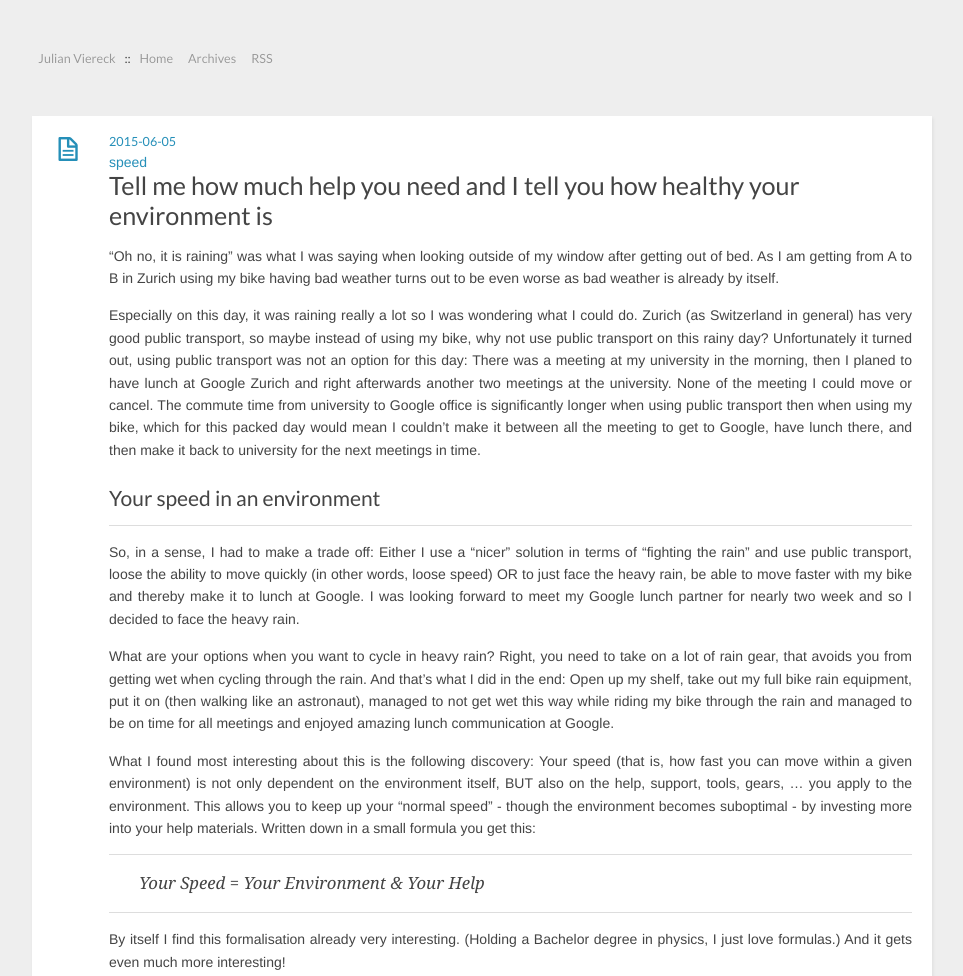
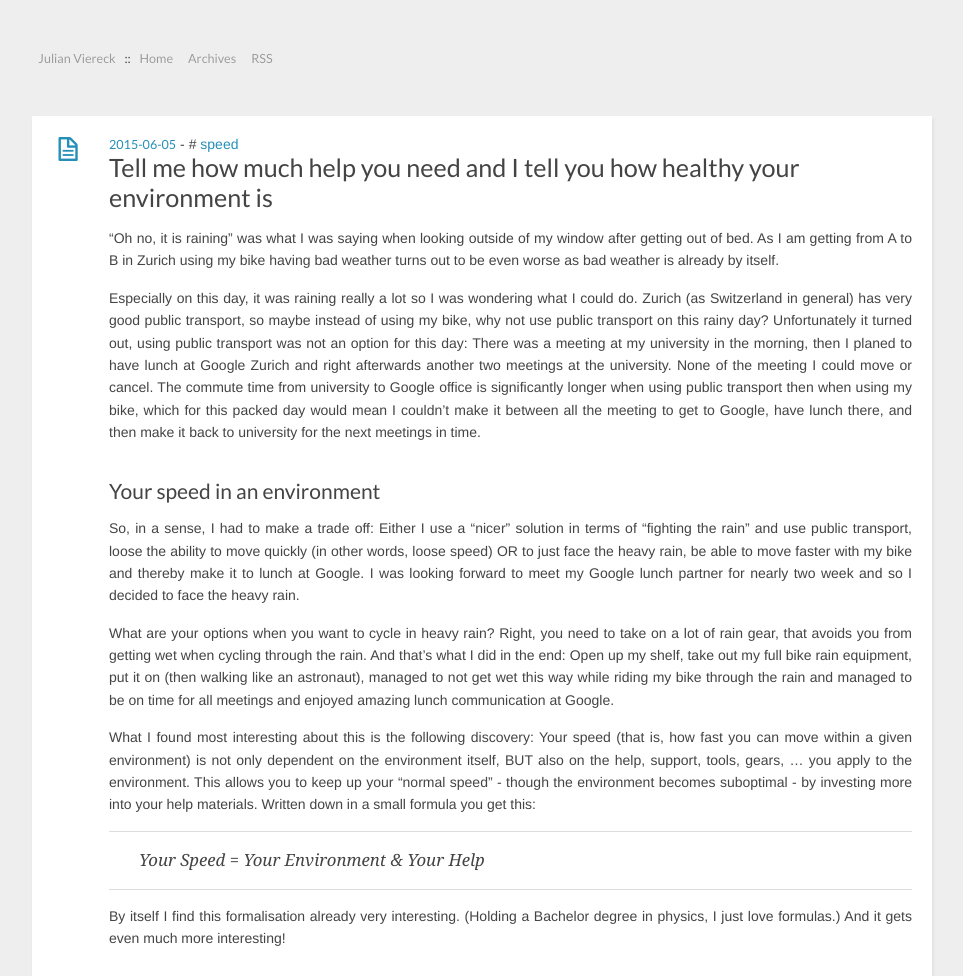
Before and after one commit to jviereck/jviereck.github.com, a plain HTML site: page index.html in a window 1280 px wide. Shown: the top 976 px of the page, without its empty margins (8-971 px from the left). Drawn offline with nearby package versions, Linux system fonts and the light colour scheme.

Commit message:
Site updated: 2015-06-07 13:35:59

```diff
--- a/css/style.css
+++ b/css/style.css
@@ -265,8 +265,16 @@ article header time {
   color: #999;
   font: 0.9em "Lato", Helvetica Neue, Helvetica, Arial, sans-serif;
   margin-bottom: 5px;
-  display: block;
+  display: inline;
   line-height: 1;
+}
+article header .tags {
+  display: inline;
+}
+article header .tags:before {
+  content: '- #';
+  top: 3px;
+  left: 2px;
 }
 article header .title {
   font-weight: normal;
@@ -366,9 +374,9 @@ article .entry dl dl {
 article .entry h1,
 article .entry h2 {
   font-weight: normal;
-  border-bottom: 1px solid #ddd;
   padding-bottom: 10px;
-  margin-top: 20px;
+  margin-top: 30px;
+  margin-bottom: -15px;
 }
 article .entry h3,
 article .entry h4,
@@ -470,11 +478,6 @@ article footer .categories:before {
   content: '\f07b';
   top: 2px;
   left: 1px;
-}
-article footer .tags:before {
-  content: '\f02b';
-  top: 3px;
-  left: 2px;
 }
 article footer .addthis {
   margin-top: 15px;
```
